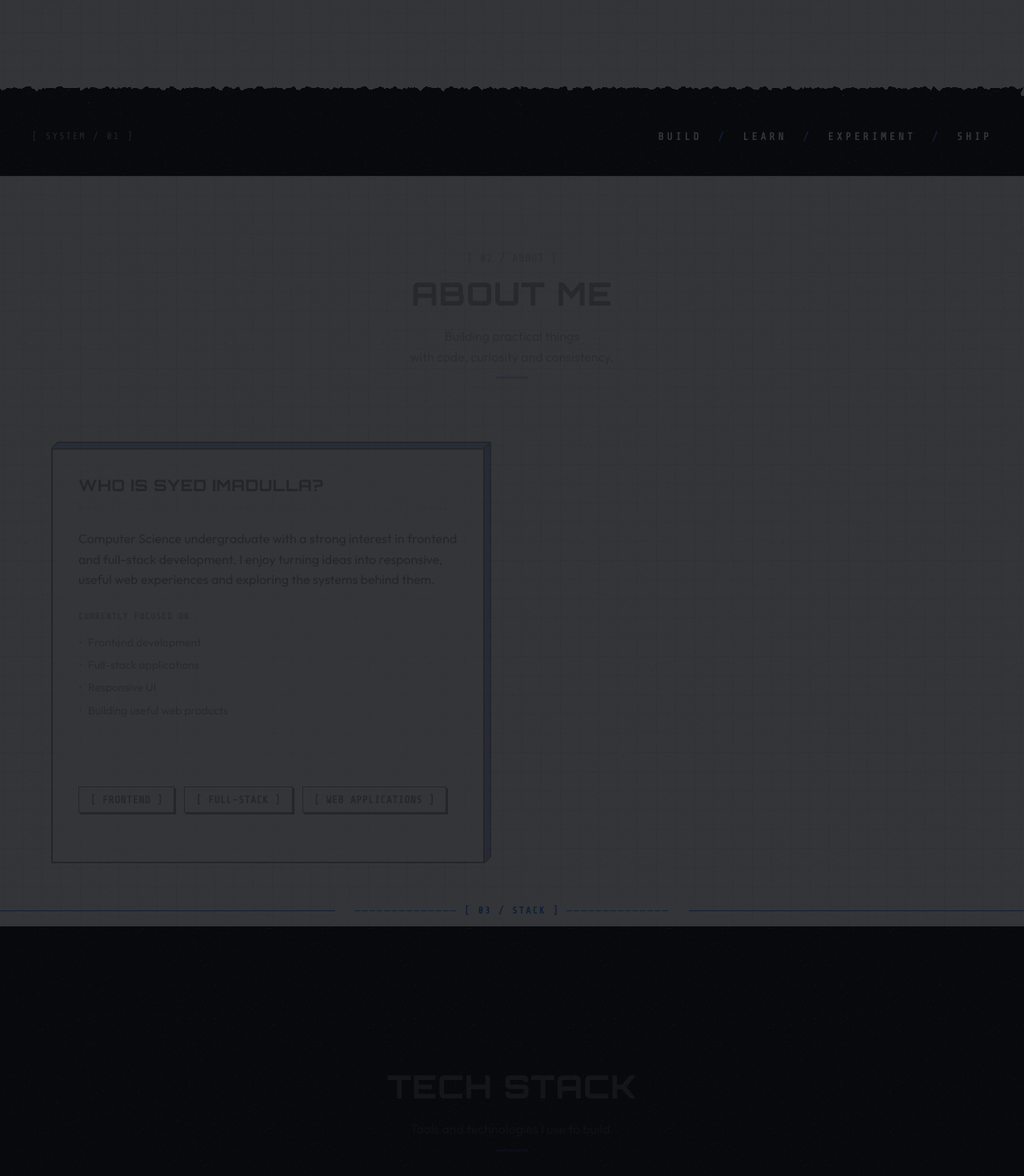
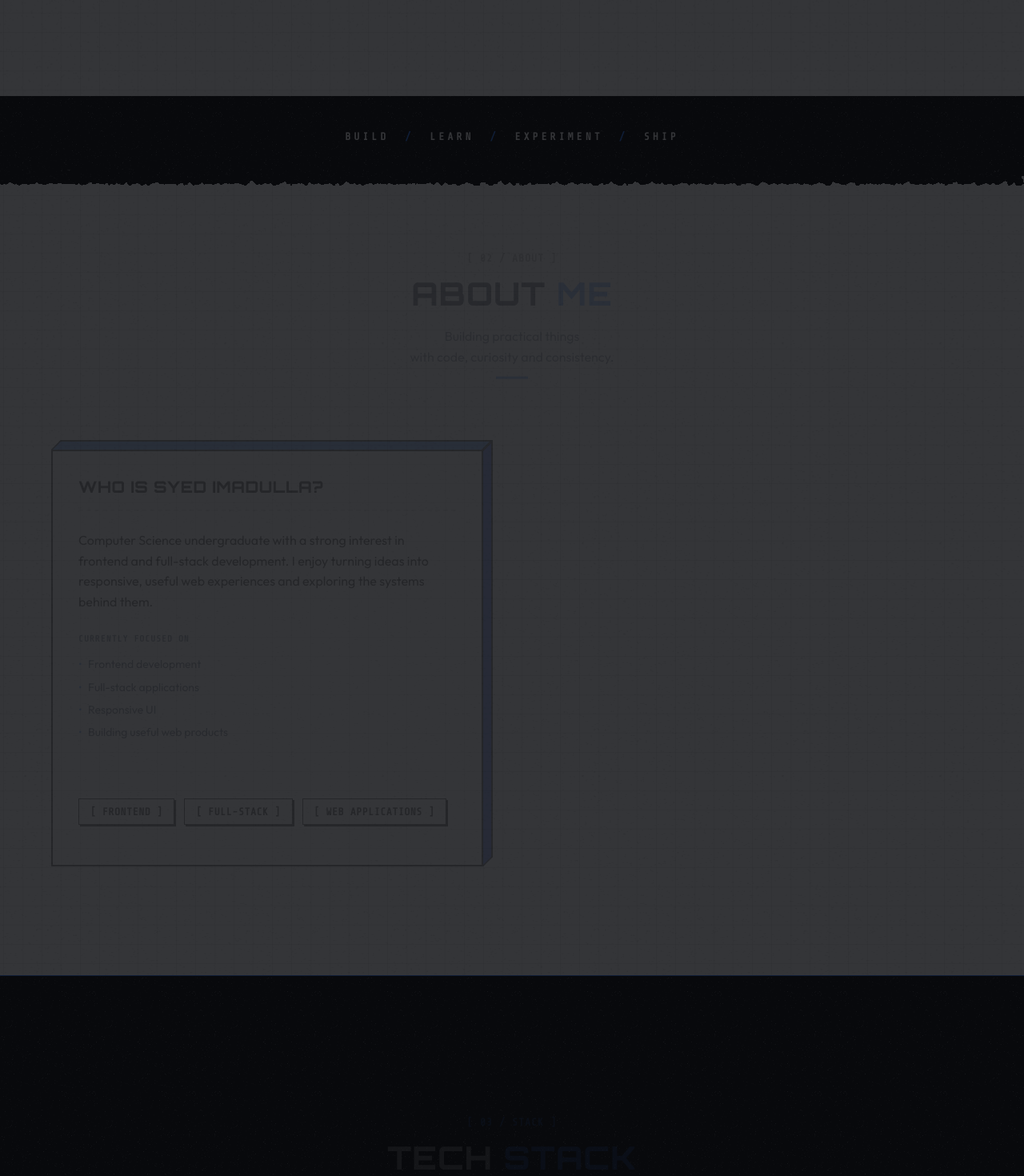
Before and after one commit to syed-imadulla/Portfolio, a React (Vite) app: page / in a window 1280 px wide. Shown: the part 680-2150 px from the top of the page at 80% size. Built offline with nearby package versions, Linux system fonts and the light colour scheme.

Commit message:
refactor: redesign section headings, transition strips, and 3D card styling for improved UI consistency

```diff
--- a/src/components/TransitionStrip.tsx
+++ b/src/components/TransitionStrip.tsx
@@ -1,22 +1,17 @@
 export function TransitionStrip() {
   return (
     <section className="transition-strip-wrap dark-mode">
-      <div className="torn-edge-top"></div>
 
-      <div className="transition-strip-content">
-        <div className="strip-system-label">
-          [ SYSTEM / 01 ]
-        </div>
-
-        <div className="strip-marquee-container">
-          <div className="strip-marquee-text">
-            <span>BUILD</span> <span className="strip-separator">/</span>
-            <span>LEARN</span> <span className="strip-separator">/</span>
-            <span>EXPERIMENT</span> <span className="strip-separator">/</span>
-            <span>SHIP</span>
-          </div>
+      <div className="transition-strip-content-centered">
+        <div className="strip-centered-text">
+          <span>BUILD</span> <span className="strip-separator">/</span>
+          <span>LEARN</span> <span className="strip-separator">/</span>
+          <span>EXPERIMENT</span> <span className="strip-separator">/</span>
+          <span>SHIP</span>
         </div>
       </div>
+
+      <div className="torn-edge-bottom"></div>
     </section>
   );
 }
--- a/src/sections/About.tsx
+++ b/src/sections/About.tsx
@@ -12,7 +12,7 @@ export function About() {
           transition={{ duration: 0.6 }}
         >
           <div className="section-meta-label">[ 02 / ABOUT ]</div>
-          <h2 className="section-heading">ABOUT ME</h2>
+          <h2 className="section-heading">ABOUT <span style={{ color: 'var(--color-blue)' }}>ME</span></h2>
           <p className="section-subtitle">
             Building practical things<br className="desktop-break" />
             with code, curiosity and consistency.
@@ -94,7 +94,6 @@ export function About() {
 
       <div className="about-bottom-transition">
         <div className="geometric-cut-line"></div>
-        <div className="geometric-cut-label">────────────── [ 03 / STACK ] ──────────────</div>
       </div>
     </section>
   );
--- a/src/sections/TechStack.tsx
+++ b/src/sections/TechStack.tsx
@@ -35,7 +35,8 @@ export function TechStack() {
           viewport={{ once: true, margin: "-100px" }}
           transition={{ duration: 0.6 }}
         >
-          <h2 className="section-heading" style={{ color: '#ffffff' }}>TECH STACK</h2>
+          <div className="section-meta-label">[ 03 / STACK ]</div>
+          <h2 className="section-heading" style={{ color: '#ffffff' }}>TECH <span style={{ color: 'var(--color-blue)' }}>STACK</span></h2>
           <p className="section-subtitle" style={{ color: '#94a3b8' }}>
             Tools and technologies I use to build.
           </p>
--- a/src/styles/sections.css
+++ b/src/styles/sections.css
@@ -56,34 +56,19 @@
   bottom: -10px;
 }
 
-.transition-strip-content {
+.transition-strip-content-centered {
   flex: 1;
   display: flex;
   align-items: center;
-  justify-content: space-between;
-  padding: 0 40px;
+  justify-content: center;
+  padding: 0 24px;
   background-image: url('../assets/background.png');
   background-repeat: repeat;
   background-size: auto;
   border-top: 1px solid rgba(255,255,255,0.05);
-  border-bottom: 1px solid rgba(255,255,255,0.05);
 }
 
-.strip-system-label {
-  font-family: var(--font-mono);
-  font-size: 12px;
-  color: rgba(255,255,255,0.6);
-  letter-spacing: 2px;
-}
-
-.strip-marquee-container {
-  display: flex;
-  align-items: center;
-  position: relative;
-  overflow: hidden;
-}
-
-.strip-marquee-text {
+.strip-centered-text {
   font-family: var(--font-mono);
   font-size: 13px;
   font-weight: 600;
@@ -91,40 +76,18 @@
   color: #fff;
   display: flex;
   gap: 20px;
+  align-items: center;
 }
 
 .strip-separator {
   color: var(--color-blue);
 }
 
-.strip-scanline {
-  position: absolute;
-  top: 50%;
-  left: 0;
-  width: 100%;
-  height: 1px;
-  background: rgba(59, 130, 246, 0.5);
-  transform: translateY(-50%);
-  animation: scan 4s infinite linear;
-  opacity: 0.5;
-}
-
-@keyframes scan {
-  0% { transform: translateY(-50%) translateX(-150%); }
-  100% { transform: translateY(-50%) translateX(150%); }
-}
-
 @media (max-width: 768px) {
   .transition-strip-wrap {
     height: 80px;
   }
-  .transition-strip-content {
-    padding: 0 20px;
-  }
-  .strip-system-label {
-    display: none;
-  }
-  .strip-marquee-text {
+  .strip-centered-text {
     font-size: 11px;
     gap: 12px;
     letter-spacing: 2px;
@@ -171,6 +134,10 @@
   letter-spacing: 1px;
 }
 
+.dark-mode .section-meta-label {
+  color: var(--color-blue);
+}
+
 .section-heading {
   font-size: clamp(28px, 4vw, 40px);
   font-weight: 800;
@@ -191,6 +158,10 @@
   color: #475569;
   margin-top: 16px;
   line-height: 1.6;
+}
+
+.dark-mode .section-subtitle {
+  color: #94a3b8;
 }
 
 /* ==========================================
@@ -431,8 +402,8 @@
 
 .card-3d-wrapper {
   position: relative;
-  margin-top: 14px;
-  margin-right: 14px;
+  margin-top: 16px;
+  margin-right: 16px;
   display: flex;
   flex-direction: column;
   transition: transform 0.2s ease-out;
@@ -445,7 +416,7 @@
 
 .card-3d-front {
   background-color: var(--surface-color, #ffffff);
-  border: 2px solid #000000;
+  border: 2.5px solid #000000;
   padding: 32px 32px;
   position: relative;
   z-index: 3;
@@ -458,12 +429,12 @@
 
 .card-3d-top {
   position: absolute;
-  top: -8px;
+  top: -12px;
   left: 0;
   width: 100%;
-  height: 8px;
+  height: 12px;
   background-color: var(--extrusion-color, #3b82f6);
-  border: 2px solid #000000;
+  border: 2.5px solid #000000;
   border-bottom: none;
   transform: skewX(-45deg);
   transform-origin: bottom;
@@ -474,11 +445,11 @@
 .card-3d-right {
   position: absolute;
   top: 0;
-  right: -8px;
-  width: 8px;
+  right: -12px;
+  width: 12px;
   height: 100%;
   background-color: var(--extrusion-color-dark, #1d4ed8);
-  border: 2px solid #000000;
+  border: 2.5px solid #000000;
   border-left: none;
   transform: skewY(-45deg);
   transform-origin: left;
@@ -570,7 +541,7 @@
   width: 100%;
   position: relative;
   z-index: 10;
-  padding-bottom: 40px;
+  padding-bottom: 100px; /* Increased from 40px to 100px for breathing space */
 }
 
 .about-editorial-grid {
@@ -590,19 +561,17 @@
 
 /* About Bottom Transition */
 .about-bottom-transition {
+  position: absolute;
+  bottom: 0;
+  left: 0;
   width: 100%;
-  position: relative;
-  display: flex;
-  align-items: center;
-  justify-content: center;
-  height: 40px;
-  margin-bottom: -40px;
+  height: 1px;
   z-index: 20;
 }
 
 .geometric-cut-line {
   position: absolute;
-  top: 50%;
+  top: 0;
   left: 0;
   width: 100%;
   height: 1px;
@@ -610,15 +579,19 @@
 }
 
 .geometric-cut-label {
-  position: relative;
-  background-color: #fff;
+  position: absolute;
+  top: 50%;
+  left: 50%;
+  transform: translate(-50%, -50%);
+  background-color: #ffffff;
   padding: 0 24px;
   font-family: var(--font-mono);
-  font-size: 12px;
+  font-size: 13px;
   color: var(--color-blue);
   letter-spacing: 2px;
-  font-weight: 600;
+  font-weight: 700;
   z-index: 2;
+  white-space: nowrap;
 }
 
 /* ==========================================
```
